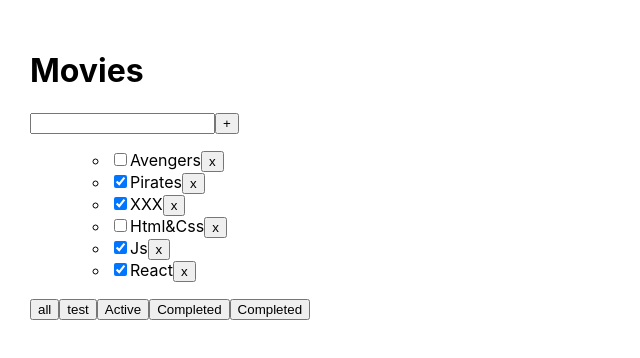
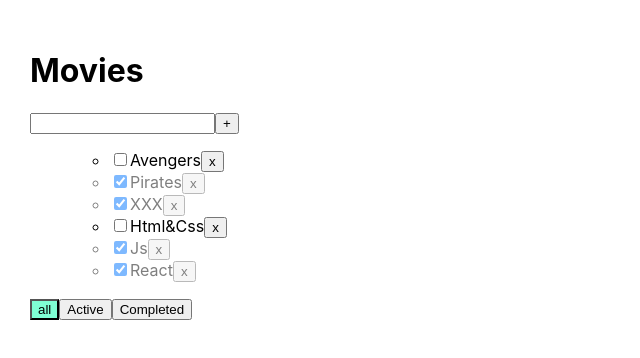
Before and after one commit to Dudziecki/To-Do-List, a React (Create React App) app: page / in a window 1280 px wide. Shown: the top 358 px of the page, without its empty margins (0-640 px from the left). Built offline with nearby package versions, Linux system fonts and the light colour scheme.

Commit message:
add filter opacity

```diff
--- a/src/App.css
+++ b/src/App.css
@@ -13,3 +13,9 @@
 .error-message{
     color:red;
 }
+.active-filter{
+    background-color: aquamarine;
+}
+.is-done{
+    opacity:.5;
+}
--- a/src/App.tsx
+++ b/src/App.tsx
@@ -72,6 +72,7 @@ function App() {
                 changeFilter={changeFilter}
                 addTask={addTask}
                 changeTaskStatus={changeStatus}
+                filter={filter}
             />
             {/*<Todolist title="What can i do"  tasks={task2}/>*/}
 
--- a/src/Todolist.tsx
+++ b/src/Todolist.tsx
@@ -11,6 +11,7 @@ type PropsType = {
     changeFilter: (value: filterType) => void
     addTask: (title: string) => void
     changeTaskStatus: (taskId: string, isDone: boolean) => void
+    filter: filterType
 
 }
 
@@ -27,10 +28,11 @@ export function Todolist(props: PropsType) {
                         props.changeTaskStatus(t.id, e.currentTarget.checked)
                     }
                     return (
-                        <li key={t.id}><input type="checkbox" checked={t.isDone} onChange={onChangeHandler}/>
+                        <li key={t.id} className={ t.isDone ? 'is-done' : ''}>
+                            <input type="checkbox" checked={t.isDone} onChange={onChangeHandler}/>
                             <span>{t.title}</span>
-                            <button onClick={onClickHandler}>x
-                            </button>
+                            <Button onClick={onClickHandler}>x
+                            </Button>
                         </li>
                     )
                 })
@@ -60,7 +62,6 @@ export function Todolist(props: PropsType) {
     }
 
 
-
     const onAllClickHandler = () => props.changeFilter("all")
     const onActiveClickHandler = () => props.changeFilter("active")
     const onCompletedClickHandler = () => props.changeFilter("completed")
@@ -76,10 +77,10 @@ export function Todolist(props: PropsType) {
                     onChange={onNewTitleChangeHandler}
                     onKeyPress={onKeyPressHandler}
                 />
-                <button
+                <Button
                     onClick={addTask}
                 >+
-                </button>
+                </Button>
                 {error && <div className={"error-message"}>{error}</div>}
             </div>
             <ul>
@@ -87,14 +88,17 @@ export function Todolist(props: PropsType) {
 
             </ul>
             <div>
-                <button onClick={onAllClickHandler}>all
-                </button>
-                <Button  onClick={onActiveClickHandler}>test</Button>
-                <button onClick={onActiveClickHandler}>Active
-                </button>
-                <Button variant={"secondary"} onClick={onCompletedClickHandler}>Completed</Button>
-                <button onClick={onCompletedClickHandler}>Completed
-                </button>
+                <Button className={props.filter === 'all' ? 'active-filter' : ''}
+                        onClick={onAllClickHandler}>all
+                </Button>
+
+                <Button className={props.filter === 'active' ? 'active-filter' : ''}
+                        onClick={onActiveClickHandler}>Active
+                </Button>
+
+                <Button className={ props.filter=== 'completed' ? 'active-filter' : ''}
+                        onClick={onCompletedClickHandler}>Completed
+                </Button>
 
 
             </div>
```
